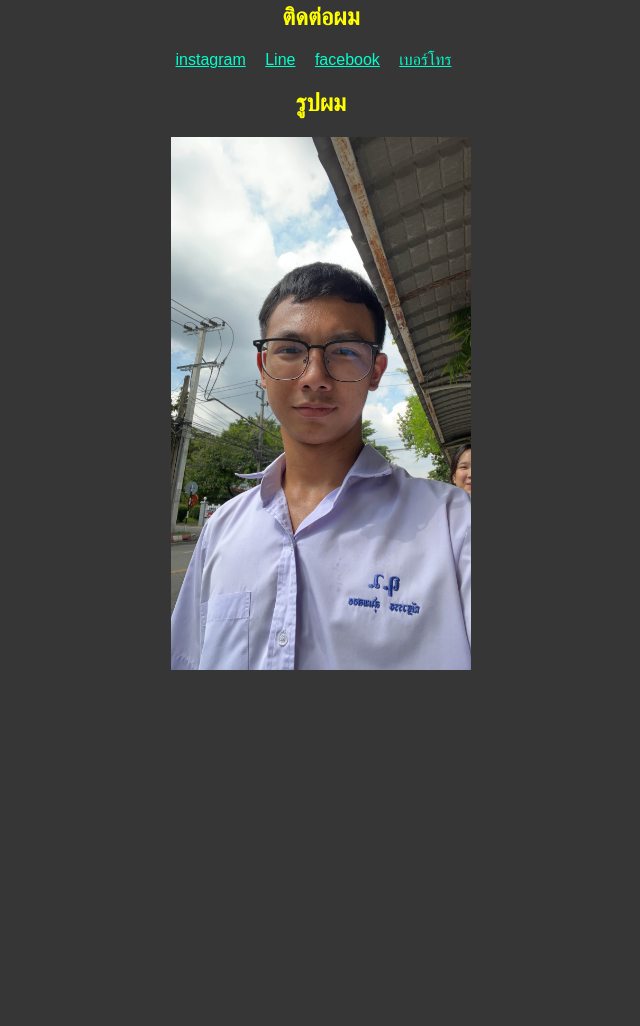
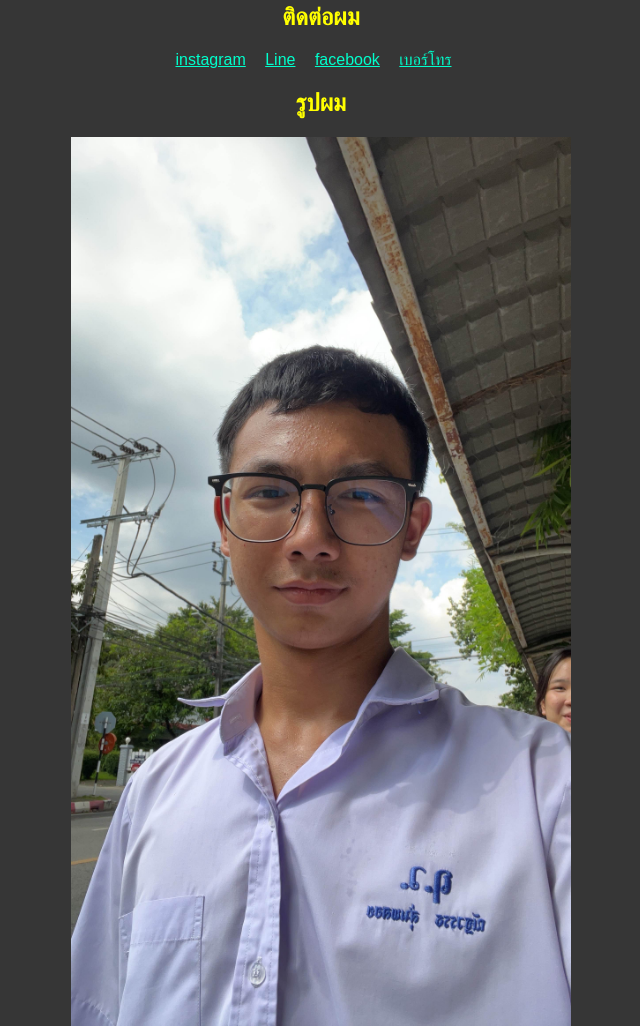
Before and after one commit to KohangDev/FOLIO, a plain HTML site: page index.html in a window 1280 px wide. Shown: the part 534-1560 px from the top of the page, without its empty margins (319-959 px from the left). Before the commit the page ends 1216 px from the top, so only its background shows below. Drawn offline with Linux system fonts and the light colour scheme.

Commit message:
Update index.html

```diff
--- a/index.html
+++ b/index.html
@@ -75,7 +75,8 @@
   </div>
 
   <h2>รูปผม</h2>
-  <img src="IMG_9600.jpg" width="300" alt="รูปผมครับ">
+  <img src="IMG_9600.jpg" width="500" alt="รูปผมครับ">
 
 </body>
+
 </html>
```
